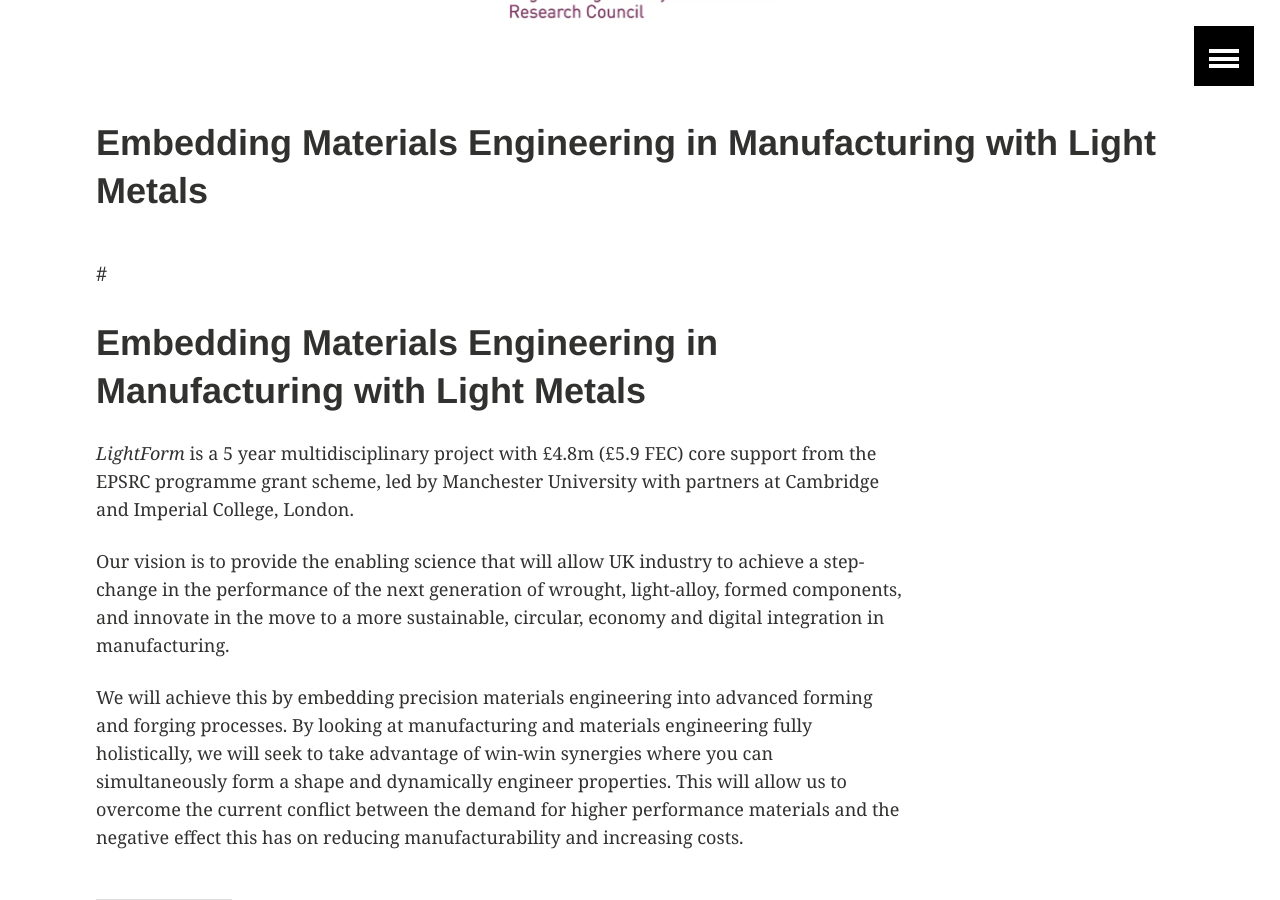
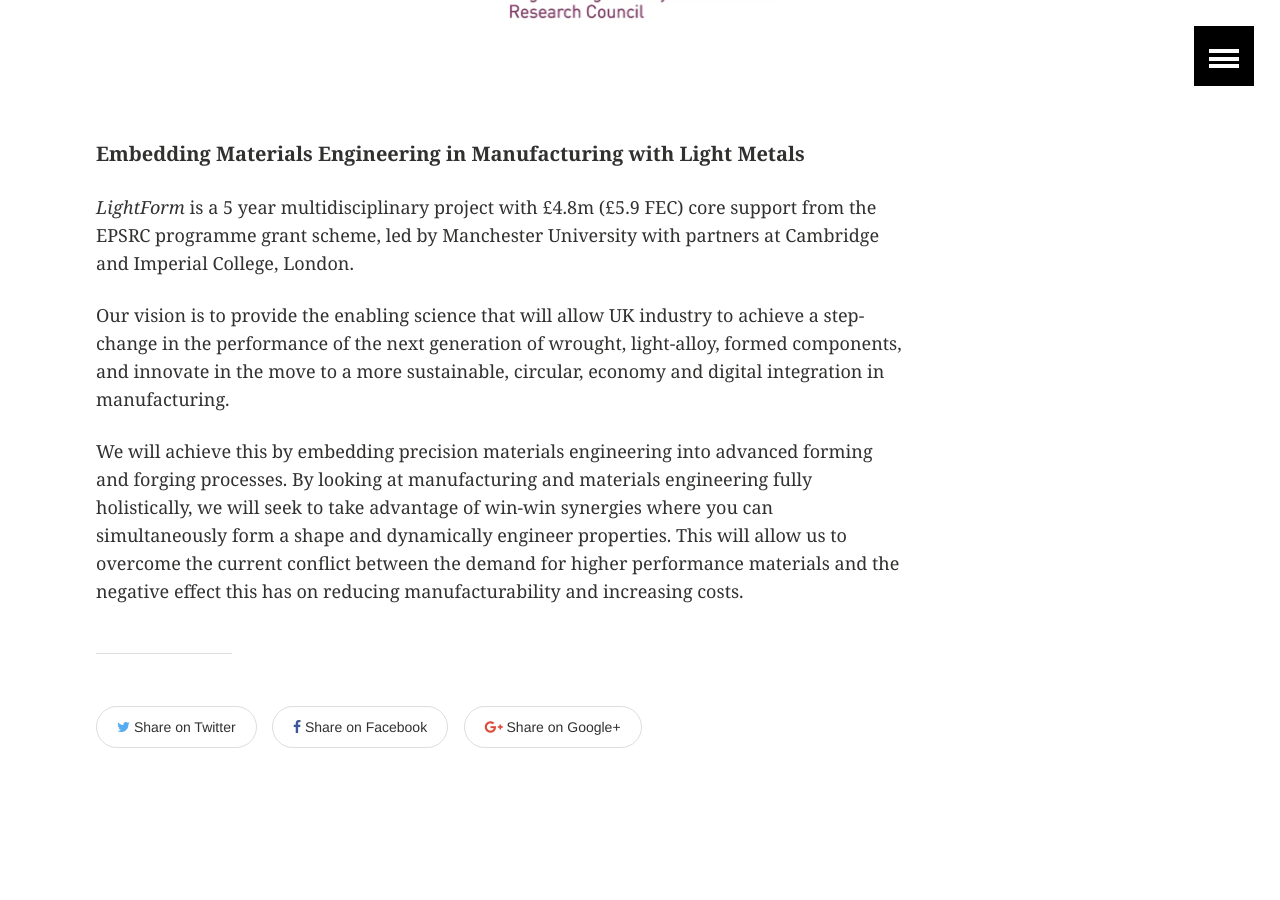
Before and after one commit to JQFonseca/lightform-site, a Jekyll site: the page built from _pages/home.md, in a window 1280 px wide and 900 px high, scrolled down 662 px. Built offline with Jekyll 4.4.1, drawn with Linux system fonts in a browser that asks for light colours; our own code applies the rules of GitHub Pages for plain Markdown files.

Commit message:
Trying to fix title

```diff
--- a/_config.yml
+++ b/_config.yml
@@ -5,7 +5,7 @@ description: "Embedding materials science in ligh alloy forming"
 logo: # 120x120 px default image used for Twitter summary card
 teaser: # 400x250 px default teaser image used in image archive grid
 locale: en
-url: https://jqfonseca.github.io/lightform-site/
+url: https://jqfonseca.github.io/lightform-site
 feed:
   path: atom.xml
 
--- a/_pages/home.md
+++ b/_pages/home.md
@@ -4,9 +4,8 @@ permalink: /
 image:
   feature: lightform_logo.png
 ---
-#
 
-# Embedding Materials Engineering in Manufacturing with Light Metals
+**Embedding Materials Engineering in Manufacturing with Light Metals**
 
 _LightForm_ is a 5 year multidisciplinary project with £4.8m (£5.9 FEC) core support from the EPSRC programme grant scheme, led by Manchester University with partners at Cambridge and Imperial College, London.
 
```
